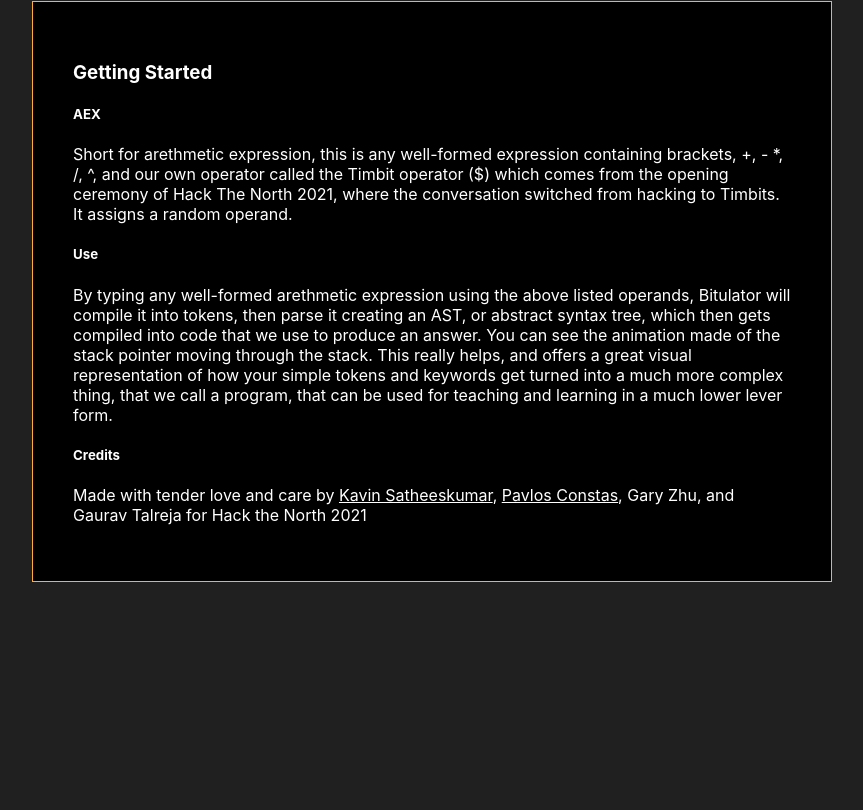
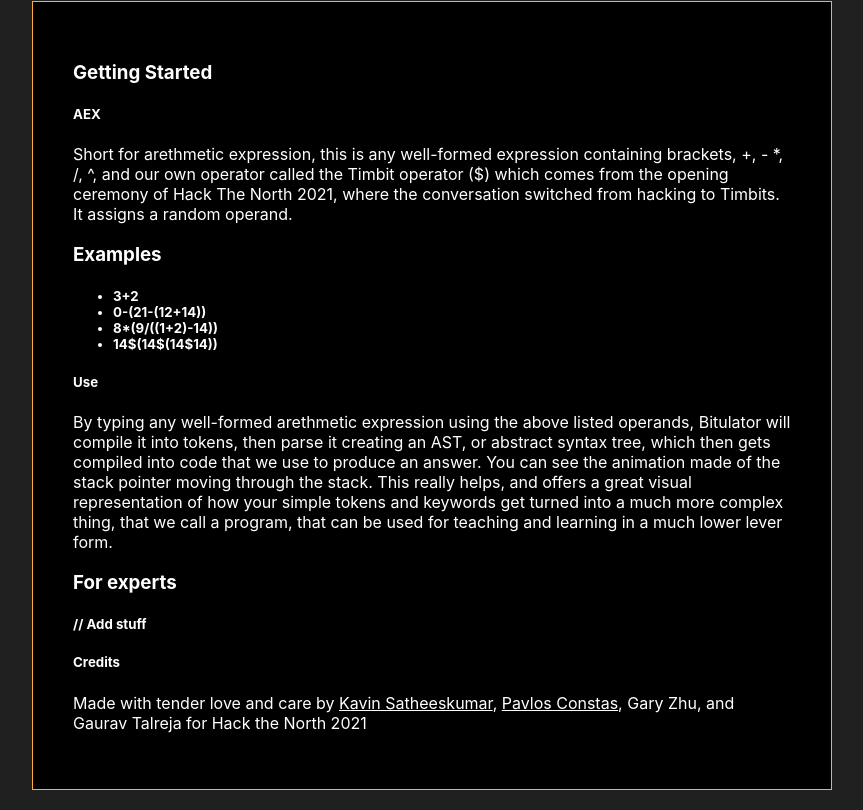
Before and after one commit to KavinSatheeskumar/bitulator, a React (Create React App) app in the folder frontend/: page / in a window 1280 px wide. Shown: the part 555-1365 px from the top of the page, without its empty margins (208-1071 px from the left). Before the commit the page ends 1157 px from the top, so only its background shows below. Built offline with nearby package versions, Linux system fonts and the light colour scheme.

Commit message:
Update App.jsx

```diff
--- a/frontend/src/App.jsx
+++ b/frontend/src/App.jsx
@@ -166,6 +166,15 @@
             The North 2021, where the conversation switched from hacking to
             Timbits. It assigns a random operand.
           </p>
+          <h3>Examples</h3>
+          <h5>
+            <ul>
+              <li>3+2</li>
+              <li>0-(21-(12+14))</li>
+              <li>8*(9/((1+2)-14))</li>
+              <li>14$(14$(14$14))</li>
+            </ul>
+          </h5>
           <h5>Use</h5>
           <p>
             By typing any well-formed arethmetic expression using the above
@@ -178,6 +187,10 @@
             thing, that we call a program, that can be used for teaching and
             learning in a much lower lever form.
           </p>
+          <h3>For experts</h3>
+          <h5>
+            // Add stuff
+          </h5>
           <h5>Credits</h5>
           <p>
             Made with tender love and care by <a href="https://www.github.com/KavinSatheeskumar">Kavin Satheeskumar</a>, <a href='https://pconstas.mooo.com'>Pavlos
```
